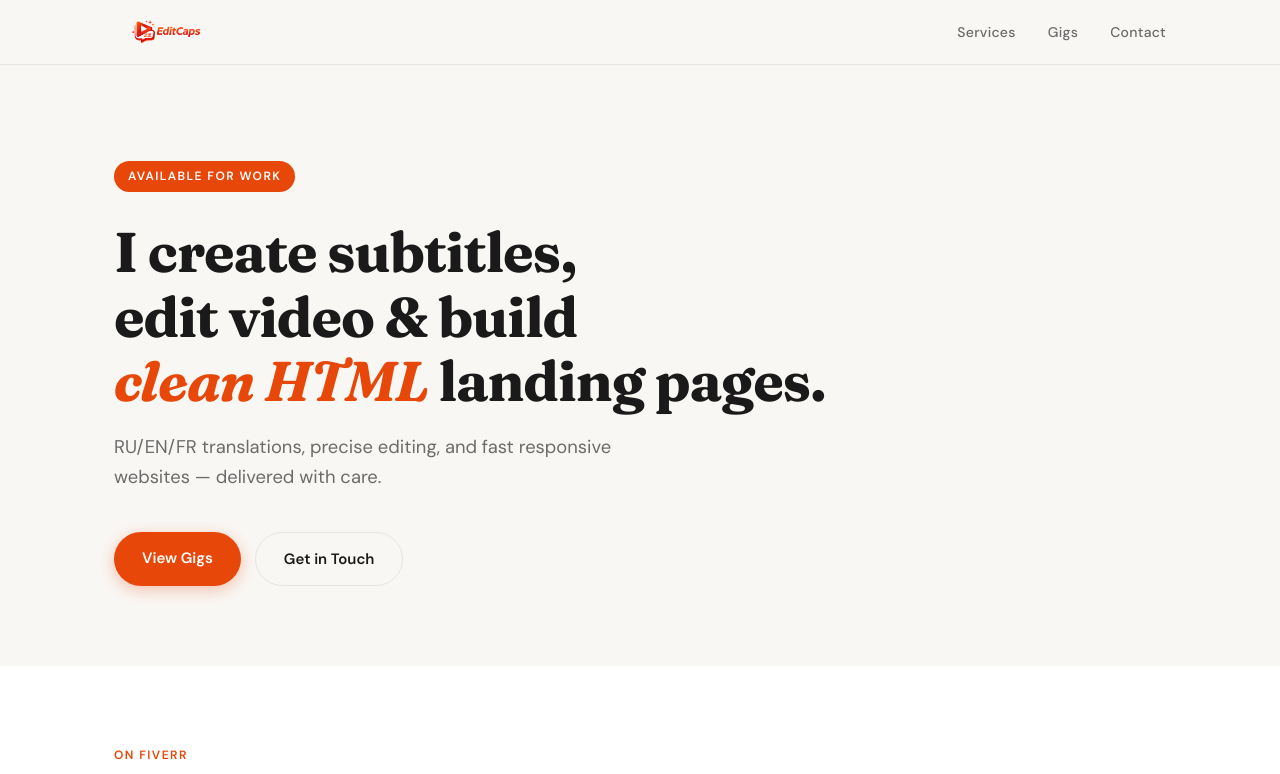
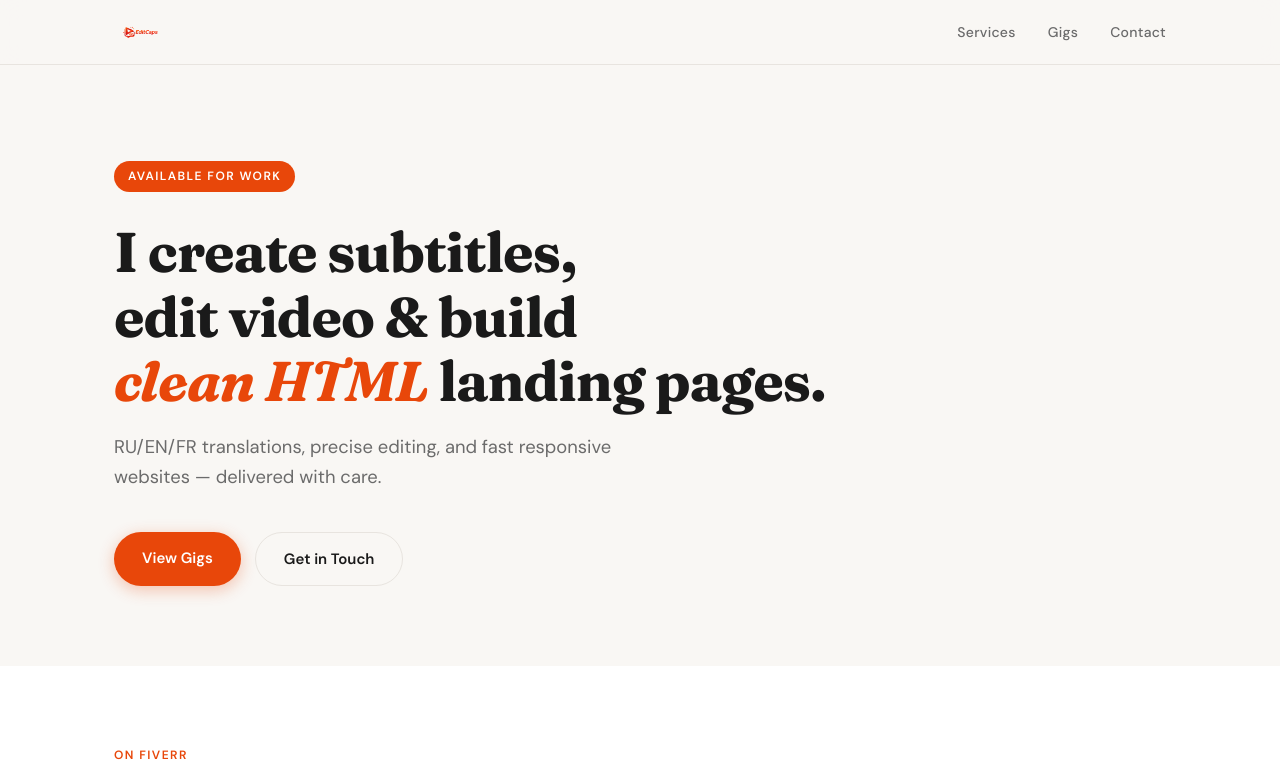
Before and after one commit to EditCaps/EditCaps, a plain HTML site: page index.html in a window 1280 px wide. Shown: the top 774 px of the page. Drawn offline with Linux system fonts and the light colour scheme.

Commit message:
Update index.html

```diff
--- a/index.html
+++ b/index.html
@@ -51,7 +51,7 @@
     }
 
     .logo img {
-      height: 70px;
+      height: 35px;
       display: block;
     }
 
```
